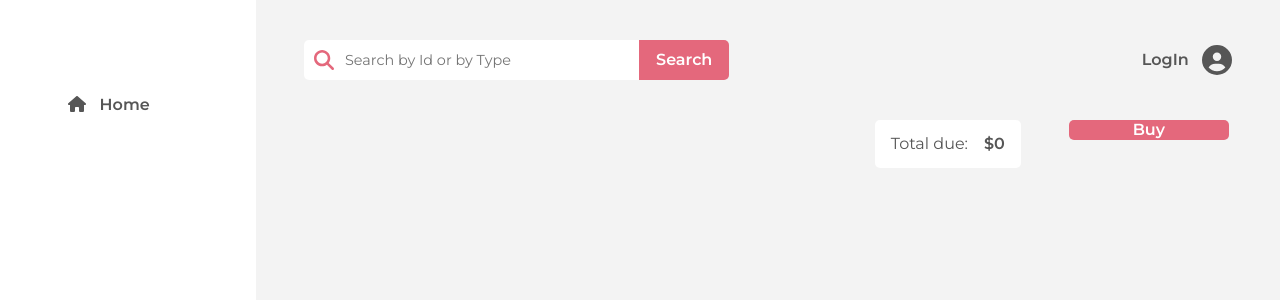
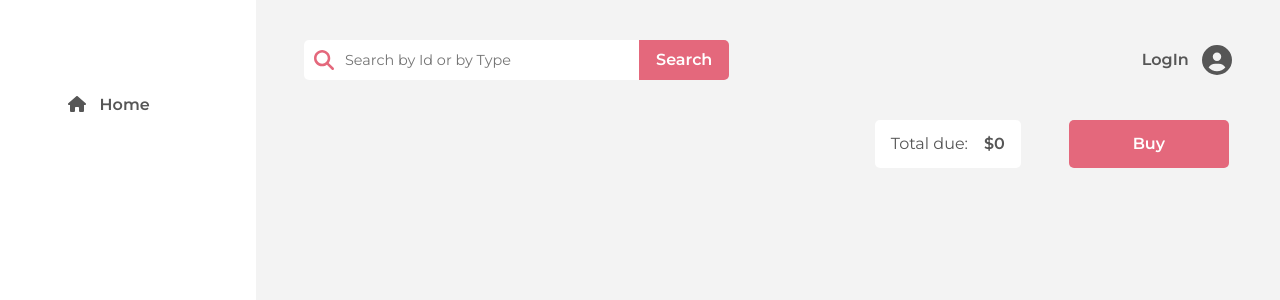
Before and after one commit to Thyroi/Frontend, a React (Create React App) app in the folder client/: page /Cart in a window 1280 px wide. Shown: the top 300 px of the page. Built offline with nearby package versions, Linux system fonts and the light colour scheme.

Commit message:
Button style fixed

```diff
--- a/client/src/components/Cart/Cart.jsx
+++ b/client/src/components/Cart/Cart.jsx
@@ -90,9 +90,9 @@ function Cart(params) {
             itemsCart
           )}`}</span>
         </p>
-        <Link to="/form">
+        <Link to="/form" className={style.buyButton}>
           <button
-            className={style.buyButton}
+            className={style.buyLetter}
             onClick={() => prepareProduct(null, itemsCart)}
           >
             Buy
--- a/client/src/components/Cart/Cart.module.scss
+++ b/client/src/components/Cart/Cart.module.scss
@@ -134,8 +134,18 @@
       border-radius: 5px;
       font-weight: 600;
       color: #ffffff;
+      display: flex;
+      align-items: center;
+      justify-content: center;
       cursor: pointer;
+
+      .buyLetter {
+        background-color: #e4687c;
+        font-weight: 600;
+        color: #ffffff;
+        width: 80%;
+        cursor: pointer;
+      }
     }
-
   }
 }
--- a/client/src/components/Product_detail/Product_detail.jsx
+++ b/client/src/components/Product_detail/Product_detail.jsx
@@ -151,8 +151,8 @@ export default function Product_detail() {
             </div>
 
             <div className={style.containerBuyCart}>
-              <Link to="/Form" onClick={() => prepareProduct(product)}>
-                <button className={style.buyButton}>Buy</button>
+              <Link className={style.buyButton} to="/Form" onClick={() => prepareProduct(product)}>
+                <button className={style.buyLetter}>Buy</button>
               </Link>
               <button
                 className={style.cartButton}
--- a/client/src/components/Product_detail/Product_detail.module.scss
+++ b/client/src/components/Product_detail/Product_detail.module.scss
@@ -54,6 +54,7 @@
 
       .secondImages {
         margin-bottom: 2rem;
+        height: 150px;
         width: 100px;
         border-radius: 5px;
         cursor: pointer;
@@ -75,7 +76,7 @@
       border-radius: 5px;
       background: #ffffff;
 
-      height: 100%;
+      height: auto;
       margin-bottom: 3rem;
 
       .productName {
@@ -182,6 +183,17 @@
             color: #ffffff;
             font-weight: 600;
             border-radius: 5px;
+            display: flex;
+            justify-content: center;
+            align-items: center;
+            cursor: pointer;
+          }
+
+          .buyLetter {
+            width: 80%;
+            background-color: #e4687c;
+            color: #ffffff;
+            font-weight: 600;
             cursor: pointer;
           }
 
@@ -256,6 +268,7 @@
 
     .containerInf {
       width: 100%;
+      height: auto;
       margin-left: 0;
       margin-top: 3rem;
 
```
